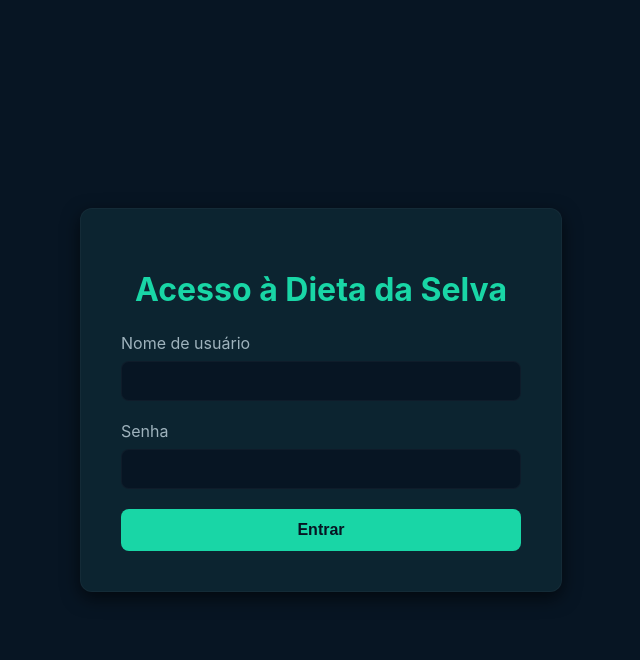
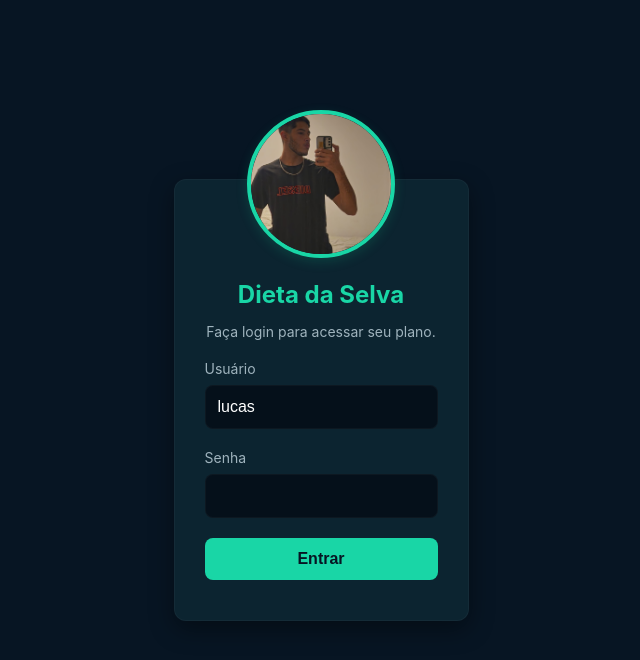
Before and after one commit to lczs27/dieta-da-selva, a plain HTML site: page login.html in a window 1280 px wide. Shown: the whole page, without its empty margins (319-959 px from the left). Drawn offline with Linux system fonts and the light colour scheme.

Commit message:
Update login.html

```diff
--- a/login.html
+++ b/login.html
@@ -3,14 +3,16 @@
 <head>
     <meta charset="utf-8"/>
     <meta name="viewport" content="width=device-width,initial-scale=1"/>
-  <title>Login - Dieta da Selva</title>
+    <title>Dieta da Selva — Login</title>
     <style>
-    :root {
-      --bg: #071523;
-      --panel: #0c2430;
-      --muted: #9fb3bd;
-      --accent: #19d6a6;
-      --card-border: rgba(255,255,255,0.03);
+        /* Estilos do tema DARK */
+        :root{
+            --bg:#071523;
+            --panel:#0c2430;
+            --muted:#9fb3bd;
+            --accent:#19d6a6;
+            --alert:#c85b2f;
+            --card-border:rgba(255,255,255,0.03);
         }
         html, body {
             background: var(--bg);
@@ -21,119 +23,154 @@
             display: flex;
             justify-content: center;
             align-items: center;
-      height: 100vh;
-      flex-direction: column;
+            min-height: 100vh;
         }
+
         .login-container {
-      background: var(--panel);
-      padding: 40px;
-      border-radius: 12px;
-      border: 1px solid var(--card-border);
-      box-shadow: 0 6px 18px rgba(0,0,0,0.6);
+            position: relative;
             width: 100%;
             max-width: 400px;
+            padding: 22px;
+            margin: 22px;
+        }
+
+        .login-card {
+            background: var(--panel);
+            padding: 40px 30px;
+            border-radius: 12px;
+            box-shadow: 0 8px 24px rgba(0,0,0,0.4);
+            border: 1px solid var(--card-border);
             text-align: center;
+            position: relative; /* Para que os elementos internos se posicionem corretamente */
         }
+
+        .user-profile-login {
+            position: absolute;
+            top: -70px; /* Ajuste para posicionar o círculo acima do card */
+            left: 50%;
+            transform: translateX(-50%);
+            width: 140px;
+            height: 140px;
+            border-radius: 50%;
+            border: 4px solid var(--accent); /* Borda mais grossa para destacar */
+            overflow: hidden;
+            box-shadow: 0 4px 12px rgba(15,176,127,0.2);
+            z-index: 10;
+        }
+
+        .user-profile-login img {
+            width: 100%;
+            height: 100%;
+            object-fit: cover;
+        }
+
         h1 {
             color: var(--accent);
-      margin-bottom: 24px;
+            font-size: 24px;
+            margin: 10px 0 0;
+            padding-top: 50px; /* Espaço para a imagem de perfil */
         }
-    .form-group {
+
+        .small {
+            color: var(--muted);
+            font-size: 14px;
+            margin-bottom: 20px;
+        }
+
+        .input-group {
             margin-bottom: 20px;
             text-align: left;
         }
-    label {
+
+        .input-group label {
             display: block;
             margin-bottom: 8px;
+            font-size: 14px;
             color: var(--muted);
         }
-    input[type="text"], input[type="password"] {
+
+        .input-group input {
             width: 100%;
-      padding: 10px;
+            padding: 12px;
+            box-sizing: border-box;
+            border: 1px solid var(--card-border);
             border-radius: 8px;
-      border: 1px solid var(--card-border);
-      background: var(--bg);
+            background-color: #05101a;
             color: #fff;
-      box-sizing: border-box;
             font-size: 16px;
         }
-    button {
+
+        .login-button {
+            width: 100%;
+            padding: 12px;
             background: var(--accent);
             color: var(--bg);
+            font-weight: bold;
             border: none;
-      padding: 12px 20px;
             border-radius: 8px;
             cursor: pointer;
-      width: 100%;
             font-size: 16px;
-      font-weight: bold;
-      transition: background-color 0.3s ease;
+            transition: background 0.3s;
         }
-    button:hover {
+
+        .login-button:hover {
             background: var(--accent-2);
         }
-    .user-profile-img {
-      width: 80px;
-      height: 80px;
-      border-radius: 50%;
-      border: 2px solid var(--accent);
-      object-fit: cover;
-      margin-top: -80px; /* Ajuda a posicionar a imagem */
-      margin-bottom: 20px;
-      display: none; /* Escondida por padrão */
+
+        .alert-error {
+            display: none;
+            margin-top: 15px;
+            color: #ffcccc;
+            font-size: 14px;
+            animation: fadeIn 0.5s;
+        }
+
+        @keyframes fadeIn {
+            from { opacity: 0; }
+            to { opacity: 1; }
         }
     </style>
+    <script>
+        function handleLogin(event) {
+            event.preventDefault();
+            const passwordInput = document.getElementById('password');
+            const errorMessage = document.getElementById('error-message');
+
+            if (passwordInput.value === 'senha_secreta') {
+                sessionStorage.setItem("loggedIn", "true");
+                window.location.href = "index.html";
+            } else {
+                errorMessage.style.display = 'block';
+                passwordInput.value = ''; // Limpa a senha
+            }
+        }
+    </script>
 </head>
 <body>
 
 <div class="login-container">
-  <h1>Acesso à Dieta da Selva</h1>
+    <div class="login-card">
+        <div class="user-profile-login">
+            <img src="foto de perfil.jpg" alt="Foto de Perfil">
+        </div>
 
-  <img id="profile-pic" class="user-profile-img" src="" alt="Foto de Perfil">
+        <h1>Dieta da Selva</h1>
+        <p class="small">Faça login para acessar seu plano.</p>
 
-  <form id="login-form">
-    <div class="form-group">
-      <label for="username">Nome de usuário</label>
-      <input type="text" id="username" name="username">
+        <form onsubmit="handleLogin(event)">
+            <div class="input-group">
+                <label for="username">Usuário</label>
+                <input type="text" id="username" value="lucas" readonly/>
             </div>
-    <div class="form-group">
+            <div class="input-group">
                 <label for="password">Senha</label>
-      <input type="password" id="password" name="password">
+                <input type="password" id="password" required/>
             </div>
-    <button type="submit">Entrar</button>
+            <p id="error-message" class="alert-error">Senha incorreta. Tente novamente.</p>
+            <button type="submit" class="login-button">Entrar</button>
         </form>
     </div>
-
-<script>
-  const usernameInput = document.getElementById('username');
-  const profilePic = document.getElementById('profile-pic');
-  const loginForm = document.getElementById('login-form');
-
-  usernameInput.addEventListener('input', (event) => {
-    const username = event.target.value;
-    if (username === 'Lucas') {
-      profilePic.src = "foto de perfil.jpg";
-      profilePic.style.display = 'block';
-    } else {
-      profilePic.src = '';
-      profilePic.style.display = 'none';
-    }
-  });
-
-  // Exemplo de lógica de login (opcional)
-  loginForm.addEventListener('submit', (event) => {
-    event.preventDefault();
-    const username = usernameInput.value;
-    const password = document.getElementById('password').value;
-
-    if (username === 'Lucas' && password === '12345') {
-      sessionStorage.setItem('loggedIn', 'true');
-      window.location.href = 'index.html'; // Redireciona para a página principal
-    } else {
-      alert('Nome de usuário ou senha incorretos.');
-    }
-  });
-</script>
+</div>
 
 </body>
 </html>
```
Lines whose indentation alone changed are shown as unchanged.
